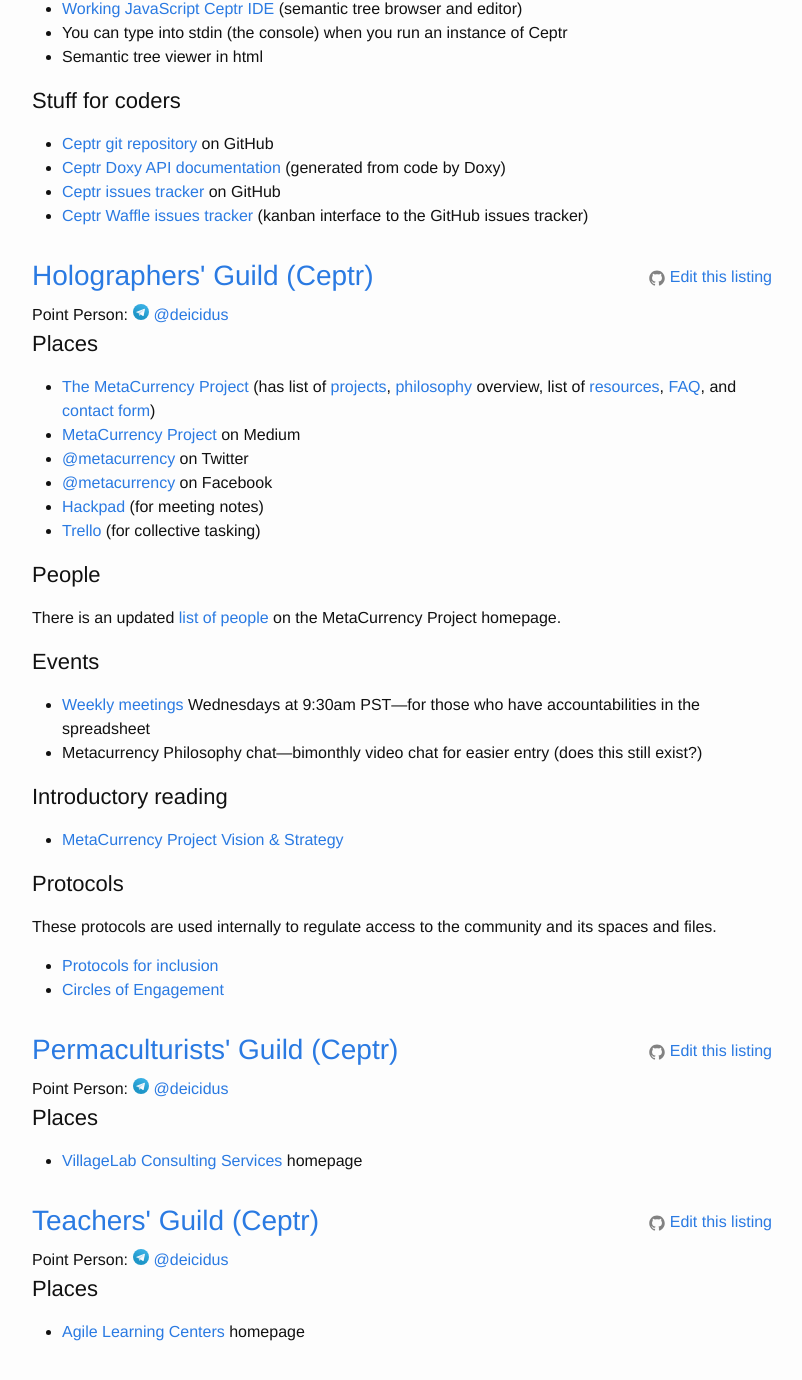
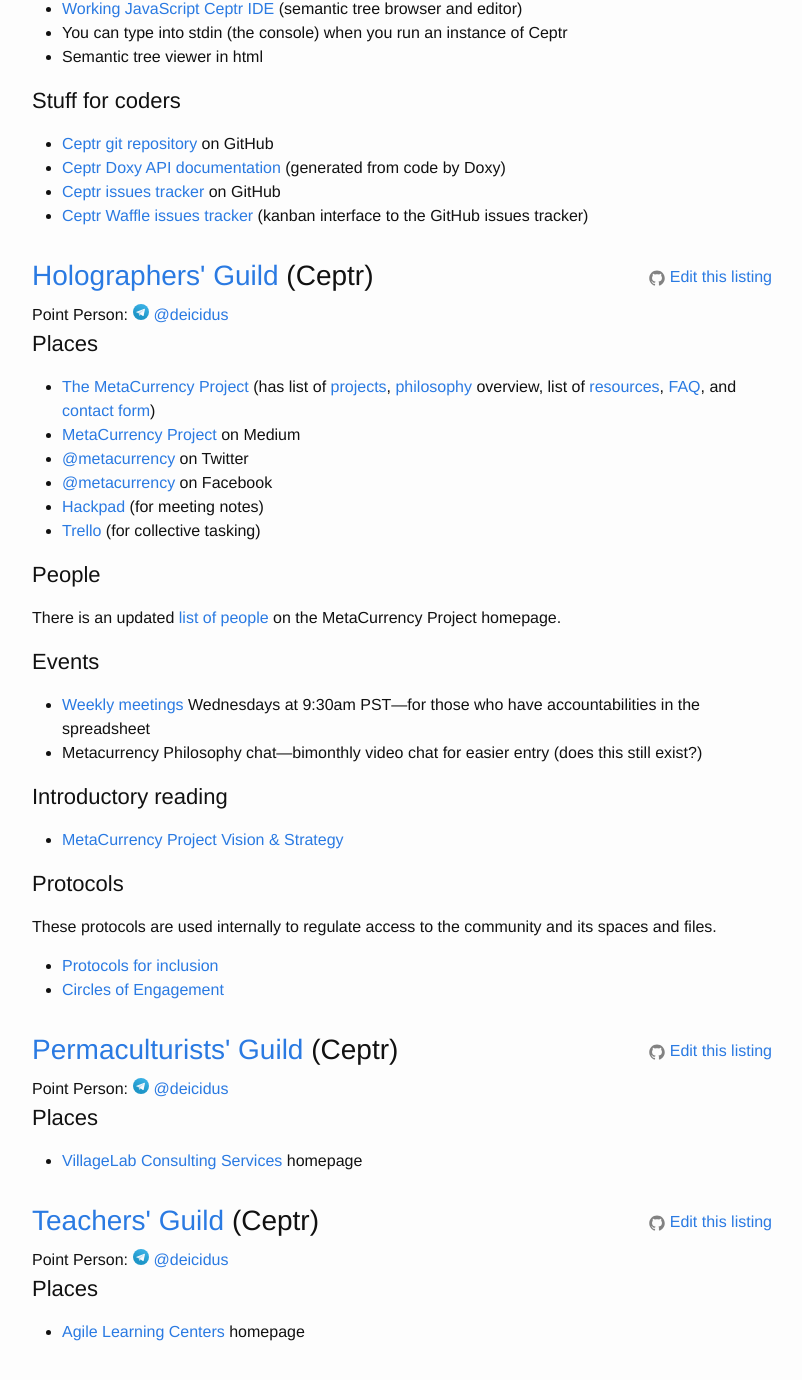
Before and after one commit to coalition-of-invisible-colleges/cic.github.io, a Jekyll site: the page built from colleges/Ceptr.md, in a window 1280 px wide and 1400 px high, scrolled down 1367 px. Shown: the top 1380 px of the window, without its empty margins (238-1040 px from the left). Built offline with Jekyll 4.4.1, drawn with Linux system fonts in a browser that asks for light colours; part of the change alters nothing that is shown; some of the changed text lies outside the part shown.

```diff
--- a/_layouts/college.html
+++ b/_layouts/college.html
@@ -11,7 +11,7 @@ layout: default
     {{ content }}
     {% assign listings = site.listings | where: 'college', page.college | sort: 'college' %}
     {% for listing in listings %}
-      <h2><a href="/guilds/{{ listing.guild }}">{{ listing.guild | capitalize }}' Guild ({{ page.college }})</a></h2>
+      <h2><a href="/guilds/{{ listing.guild }}">{{ listing.guild | capitalize }}' Guild</a> ({{ page.college }})</h2>
       {{ listing.output }}
     {% endfor %}
   </div>
```
